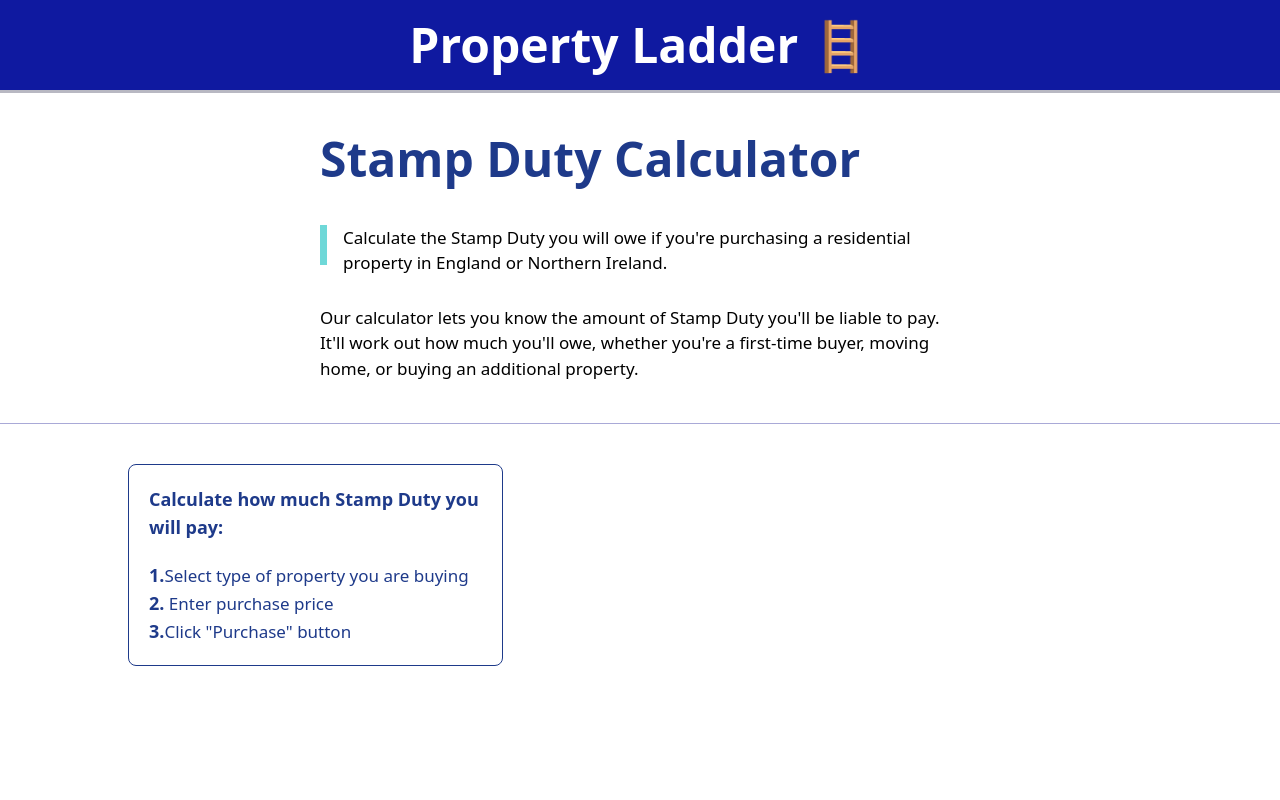
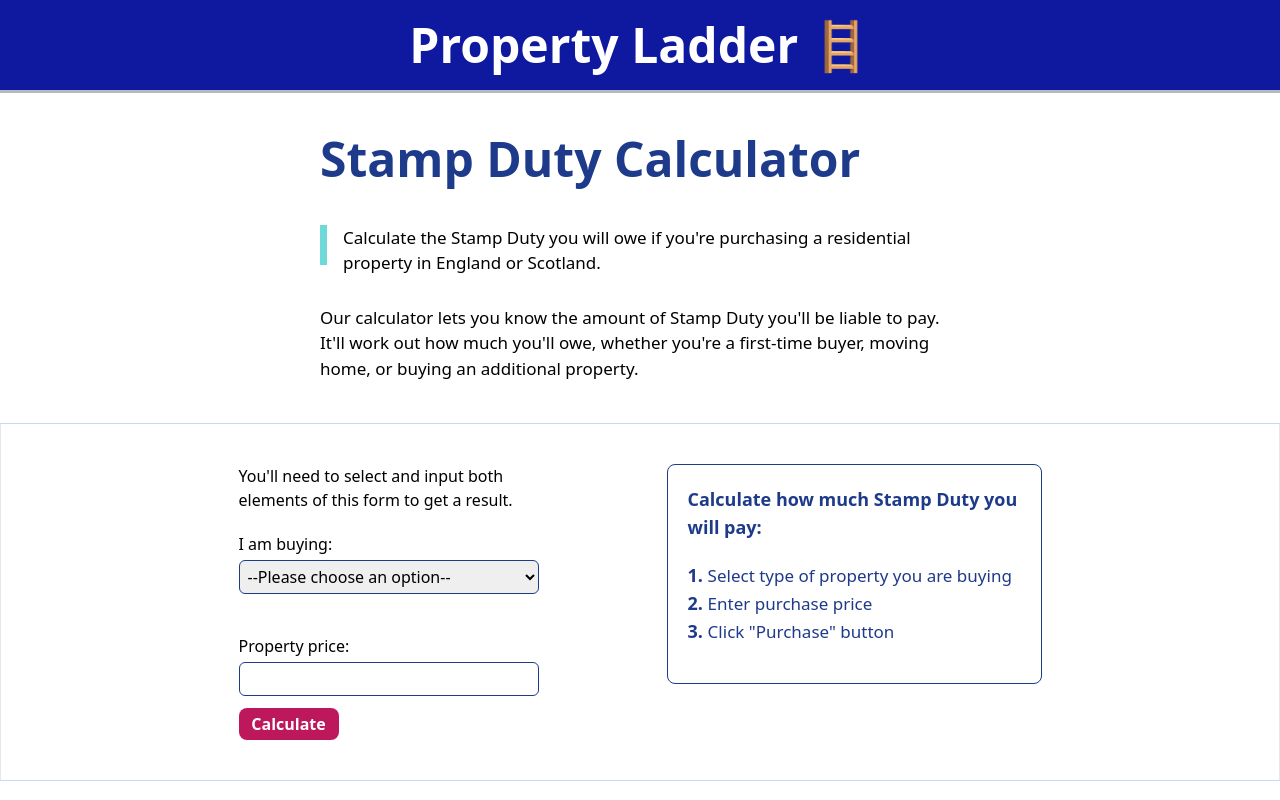
Before and after one commit to BlakeLawrence/property-ladder, a React (Vite) app: page / in a window 1280 px wide. Built offline with nearby package versions, Linux system fonts and the light colour scheme.

Commit message:
added inputs

```diff
--- a/src/App.jsx
+++ b/src/App.jsx
@@ -1,13 +1,15 @@
 import { Description } from "./components/Description";
 import { Navbar } from "./components/Navbar";
 import { Instruction } from "./components/Instructions";
+import { Calculator } from "./components/Calculator";
 
 function App() {
   return (
     <div>
       <Navbar />
       <Description />
-      <div className="flex justify-between mt-10">
+      <div className="flex justify-center border border-b-blue-200 border-t-blue-200 p-10">
+        <Calculator />
         <Instruction />
       </div>
     </div>
--- /dev/null
+++ b/src/components/Calculator.jsx
@@ -0,0 +1,33 @@
+export const Calculator = () => {
+  return (
+    <>
+      <div className="flex flex-col w-[300px]">
+        <p>
+          You&apos;ll need to select and input both elements of this form to get
+          a result.
+        </p>
+        <label className="mt-5" htmlFor="home-type">
+          I am buying:
+        </label>
+        <select
+          className="border-blue-900 border mb-5 mt-1 rounded-md px-1 py-1"
+          name="home"
+          id="home-type"
+        >
+          <option value="choose">--Please choose an option--</option>
+          <option value="first">First Home</option>
+          <option value="next">Next Home</option>
+          <option value="additional">Additional Home</option>
+        </select>
+        <p className="mt-5">Property price:</p>
+        <input
+          className="border border-blue-900 w-[300px] rounded-md py-1 px-1 mt-1"
+          type="text"
+        />
+        <button className="bg-pink-700 text-[#ffff] font-bold w-[100px] p-1 rounded-lg mt-3">
+          Calculate
+        </button>
+      </div>
+    </>
+  );
+};
--- a/src/components/Description.jsx
+++ b/src/components/Description.jsx
@@ -9,7 +9,7 @@ export const Description = () => {
           <div>
             <div className="border-l-[7px] border-[#6FD8D8] h-[40px] pl-4  text-[17px] mb-10">
               Calculate the Stamp Duty you will owe if you&apos;re purchasing a
-              residential property in England or Northern Ireland.
+              residential property in England or Scotland.
             </div>
             <p className="text-[17px]">
               Our calculator lets you know the amount of Stamp Duty you&apos;ll
@@ -20,7 +20,6 @@ export const Description = () => {
           </div>
         </div>
       </div>
-      <div className="flex justify-evenly bg-[#a9a9d7] h-[1px] items-center"></div>
     </>
   );
 };
--- a/src/components/Instructions.jsx
+++ b/src/components/Instructions.jsx
@@ -1,22 +1,22 @@
 export const Instruction = () => {
   return (
-    <div className="flex-col border rounded-lg border-blue-900 w-[375px] ml-32 p-5">
+    <div className="flex-col border rounded-lg border-blue-900 w-[375px] h-[220px] ml-32 p-5">
       <h3 className="text-blue-900 font-bold text-lg">
         Calculate how much Stamp Duty you will pay:
       </h3>
       <ol className="mt-5">
         <li className="text-blue-900">
-          <span className="font-bold text-lg">1.</span>
+          <span className="font-bold text-lg">1. </span>
           <span className="text-[17px]">
             Select type of property you are buying
           </span>
         </li>
         <li className="text-blue-900">
-          <span className="font-bold text-lg">2.</span>
+          <span className="font-bold text-lg">2. </span>
           <span className="text-[17px]"> Enter purchase price</span>
         </li>
         <li className="text-blue-900">
-          <span className="font-bold text-lg">3.</span>
+          <span className="font-bold text-lg">3. </span>
           <span className="text-[17px]">Click &quot;Purchase&quot; button</span>
         </li>
       </ol>
```
